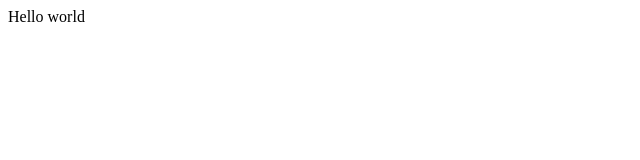
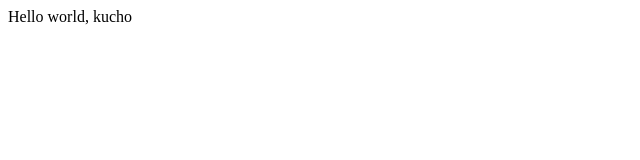
Before and after one commit to jkya11/opentutorials-kucho10, a plain HTML site: page index.html in a window 1280 px wide. Shown: the full height of the page, 0-640 px from the left. Drawn offline with Linux system fonts and the light colour scheme.

Commit message:
change index.html

```diff
--- a/index.html
+++ b/index.html
@@ -14,6 +14,6 @@ Remove this if you use the .htaccess -->
 <link rel="apple-touch-icon" href="/apple-touch-icon.png" />
 </head>
 <body>
-Hello world
+Hello world, kucho
 </body>
 </html>
```
